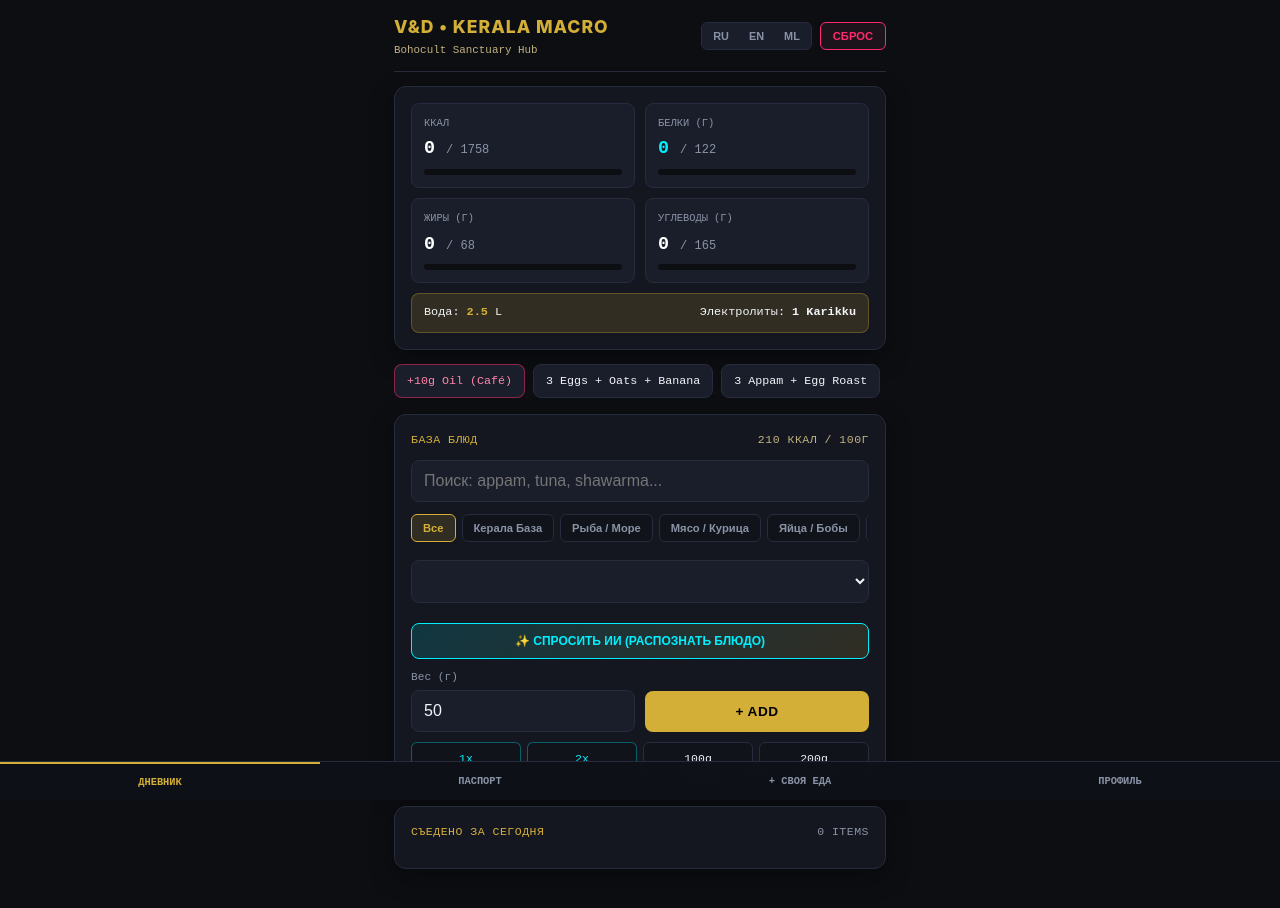
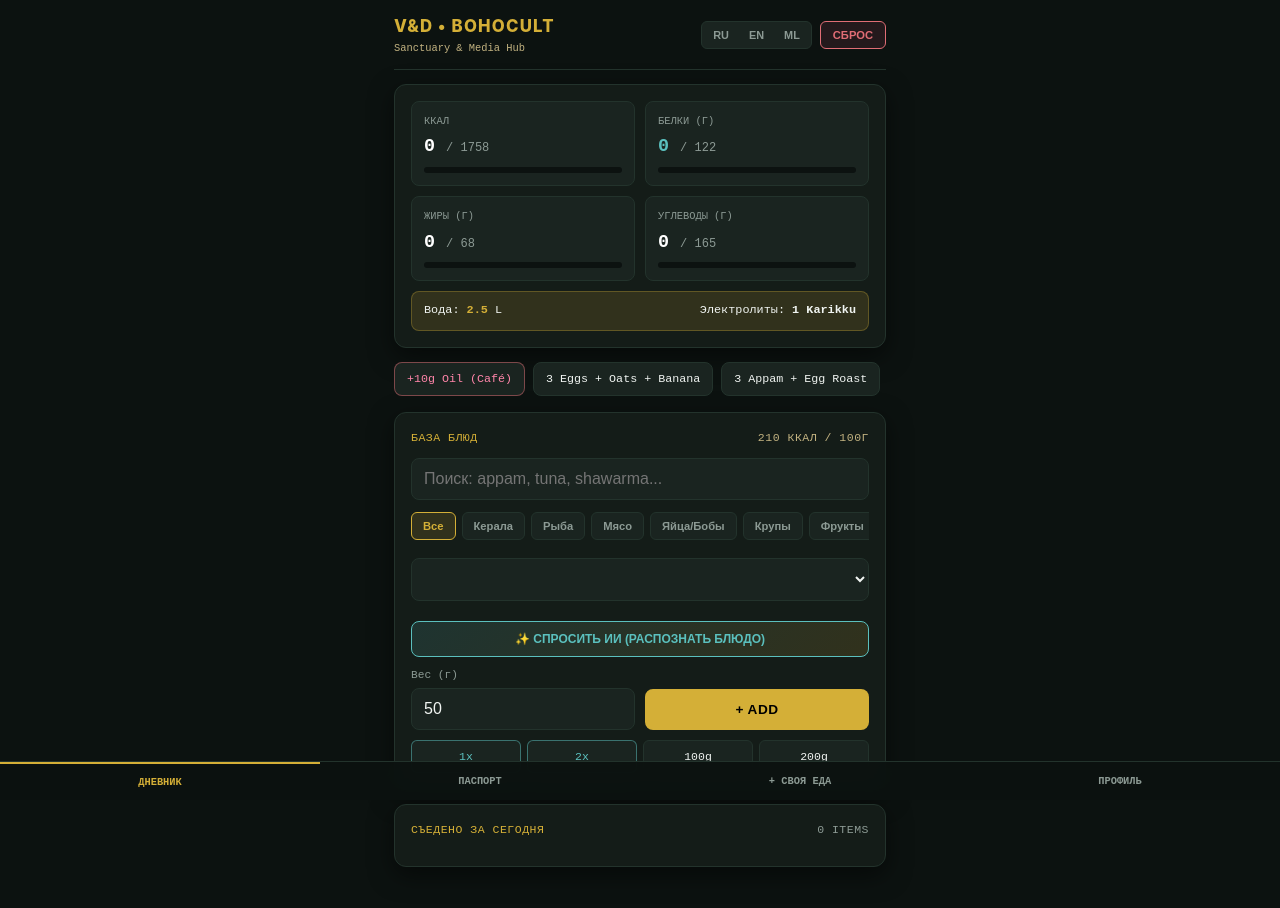
Before and after one commit to Dimikkaspar/kerala-food, a plain HTML site: page index.html in a window 1280 px wide. Drawn offline with Linux system fonts and the light colour scheme.

Commit message:
Revise titles and update color variables in index.html
Updated titles and color variables for the Bohocult Macro Engine. Adjusted various styles for better UI consistency.

```diff
--- a/index.html
+++ b/index.html
@@ -3,20 +3,20 @@
 <head>
     <meta charset="UTF-8">
     <meta name="viewport" content="width=device-width, initial-scale=1.0, maximum-scale=1.0, user-scalable=no">
-    <title>V&D • KERALA MACRO ENGINE</title>
+    <title>V&D • BOHOCULT MACRO ENGINE</title>
     <style>
         :root {
-            --bg-main: #0c0e12;
-            --bg-card: #141720;
-            --bg-input: #1a1e2b;
+            --bg-main: #0c1210;
+            --bg-card: #141c18;
+            --bg-input: #1a2420;
             --gold: #D4AF37;
             --gold-dim: rgba(212, 175, 55, 0.15);
             --sand: #c2b280;
-            --cyan: #00f0ff;
-            --magenta: #ff2a6d;
-            --text-main: #f2f4f8;
-            --text-muted: #8a93a6;
-            --border: #262c3d;
+            --cyan: #5bc0be;
+            --magenta: #e06d75;
+            --text-main: #f0f4f1;
+            --text-muted: #8c9a94;
+            --border: #23332c;
         }
         * { box-sizing: border-box; margin: 0; padding: 0; -webkit-tap-highlight-color: transparent; }
         html, body {
@@ -31,8 +31,8 @@
             display: flex; justify-content: space-between; align-items: center;
             padding-bottom: 12px; margin-bottom: 14px; border-bottom: 1px solid var(--border);
         }
-        .app-title { font-weight: 800; font-size: 1.1rem; color: var(--gold); letter-spacing: 1px; }
-        .app-sub { font-family: ui-monospace, monospace; font-size: 0.68rem; color: var(--sand); margin-top: 2px; }
+        .app-title { font-weight: 800; font-size: 1.05rem; color: var(--gold); letter-spacing: 1.2px; text-transform: uppercase; }
+        .app-sub { font-family: ui-monospace, monospace; font-size: 0.65rem; color: var(--sand); margin-top: 2px; }
 
         .lang-switch { display: flex; gap: 4px; background: var(--bg-input); padding: 3px; border-radius: 6px; border: 1px solid var(--border); }
         .lang-btn { background: none; border: none; color: var(--text-muted); font-size: 0.68rem; font-weight: 700; padding: 4px 8px; border-radius: 4px; cursor: pointer; }
@@ -44,7 +44,7 @@
         .card {
             background: var(--bg-card); border: 1px solid var(--border);
             border-radius: 12px; padding: 16px; margin-bottom: 14px; width: 100%;
-            box-shadow: 0 8px 24px rgba(0,0,0,0.4);
+            box-shadow: 0 8px 24px rgba(0,0,0,0.5);
         }
         .card-header {
             font-family: ui-monospace, monospace; font-size: 0.72rem;
@@ -59,7 +59,7 @@
         .macro-val { font-family: ui-monospace, monospace; font-size: 1.15rem; font-weight: 700; margin: 4px 0 6px 0; color: #fff; }
         .macro-target { font-size: 0.75rem; color: var(--text-muted); font-weight: 400; }
 
-        .progress-track { height: 6px; background: #0c0e12; border-radius: 3px; overflow: hidden; }
+        .progress-track { height: 6px; background: #0c1210; border-radius: 3px; overflow: hidden; }
         .progress-fill { height: 100%; width: 0%; transition: width 0.25s ease; }
         .fill-kcal { background: var(--gold); }
         .fill-prot { background: var(--cyan); }
@@ -81,12 +81,12 @@
             font-family: ui-monospace, monospace; font-size: 0.73rem; cursor: pointer;
         }
         .chip-btn:active { background: var(--gold-dim); border-color: var(--gold); }
-        .chip-oil { border-color: rgba(255, 42, 109, 0.5); color: #ff85a9; }
+        .chip-oil { border-color: rgba(224, 109, 117, 0.5); color: #ff85a9; }
 
         .cat-scroll { display: flex; gap: 6px; overflow-x: auto; padding-bottom: 8px; margin-bottom: 10px; scrollbar-width: none; }
         .cat-scroll::-webkit-scrollbar { display: none; }
         .cat-tab {
-            flex: 0 0 auto; background: #10131a; border: 1px solid var(--border);
+            flex: 0 0 auto; background: var(--bg-input); border: 1px solid var(--border);
             color: var(--text-muted); padding: 7px 11px; border-radius: 6px;
             font-size: 0.7rem; font-weight: 600; cursor: pointer; white-space: nowrap;
         }
@@ -104,11 +104,12 @@
 
         .weight-pills { display: grid; grid-template-columns: repeat(4, minmax(0, 1fr)); gap: 6px; margin-top: 10px; }
         .pill-btn {
-            background: #10131a; border: 1px solid var(--border); color: var(--text-main);
+            background: var(--bg-input); border: 1px solid var(--border); color: var(--text-main);
             padding: 9px 4px; border-radius: 6px; font-family: ui-monospace, monospace;
             font-size: 0.72rem; cursor: pointer; text-align: center;
         }
-        .pill-btn.unit { border-color: rgba(0, 240, 255, 0.35); color: var(--cyan); }
+        .pill-btn.unit { border-color: rgba(91, 192, 190, 0.5); color: var(--cyan); }
+        .pill-btn:active { border-color: var(--gold); color: var(--gold); }
 
         .btn-primary {
             width: 100%; background: var(--gold); color: #000; border: none;
@@ -118,20 +119,20 @@
         .btn-primary:active { opacity: 0.8; }
 
         .ai-btn {
-            background: linear-gradient(135deg, rgba(0,240,255,0.15), rgba(212,175,55,0.15));
+            background: linear-gradient(135deg, rgba(91,192,190,0.15), rgba(212,175,55,0.15));
             border: 1px solid var(--cyan); color: var(--cyan);
             padding: 10px; border-radius: 8px; font-size: 0.75rem; font-weight: 700;
             width: 100%; margin-top: 8px; cursor: pointer; text-transform: uppercase;
         }
 
         .btn-reset {
-            background: #1d141b; border: 1px solid var(--magenta); color: var(--magenta);
+            background: #24191c; border: 1px solid var(--magenta); color: var(--magenta);
             padding: 7px 12px; border-radius: 6px; font-size: 0.7rem; font-weight: 700;
             text-transform: uppercase; cursor: pointer;
         }
 
         .passport-card {
-            background: linear-gradient(145deg, #161b26, #10131a);
+            background: linear-gradient(145deg, #16201b, #101814);
             border: 1.5px solid var(--gold);
             border-radius: 14px; padding: 18px; margin-bottom: 14px;
             position: relative; overflow: hidden;
@@ -148,17 +149,17 @@
 
         .log-item {
             display: flex; justify-content: space-between; align-items: center;
-            padding: 10px 0; border-bottom: 1px solid #1f2430; gap: 8px;
+            padding: 10px 0; border-bottom: 1px solid var(--border); gap: 8px;
         }
         .log-item:last-child { border-bottom: none; }
         .log-title { font-size: 0.85rem; font-weight: 600; color: var(--text-main); }
         .log-meta { font-family: ui-monospace, monospace; font-size: 0.7rem; color: var(--text-muted); margin-top: 2px; }
         .log-right { display: flex; align-items: center; gap: 10px; }
         .log-kcal { font-family: ui-monospace, monospace; font-size: 0.85rem; font-weight: 700; color: var(--gold); }
-        .del-btn { background: #231922; border: 1px solid var(--magenta); color: var(--magenta); width: 30px; height: 30px; border-radius: 6px; font-weight: 700; cursor: pointer; }
+        .del-btn { background: #24191c; border: 1px solid var(--magenta); color: var(--magenta); width: 30px; height: 30px; border-radius: 6px; font-weight: 700; cursor: pointer; }
 
         .bottom-nav {
-            position: fixed; bottom: 0; left: 0; right: 0; background: rgba(14, 17, 24, 0.95);
+            position: fixed; bottom: 0; left: 0; right: 0; background: rgba(12, 18, 16, 0.95);
             backdrop-filter: blur(10px); border-top: 1px solid var(--border); display: grid;
             grid-template-columns: repeat(4, 1fr); padding-bottom: env(safe-area-inset-bottom, 10px); z-index: 999;
         }
@@ -175,8 +176,8 @@
 <div class="app-container">
     <header class="app-header">
         <div>
-            <div class="app-title">V&D • KERALA MACRO</div>
-            <div class="app-sub" id="hdrSub">Bohocult Sanctuary Hub</div>
+            <div class="app-title">V&D • BOHOCULT</div>
+            <div class="app-sub" id="hdrSub">Sanctuary & Media Hub</div>
         </div>
         <div style="display: flex; gap: 8px; align-items: center;">
             <div class="lang-switch">
@@ -239,12 +240,12 @@
 
             <div class="cat-scroll">
                 <button type="button" class="cat-tab active" onclick="filterCat('ALL', this)" data-i18n="catAll">Все</button>
-                <button type="button" class="cat-tab" onclick="filterCat('KER_CARB', this)" data-i18n="catKerala">Керала База</button>
-                <button type="button" class="cat-tab" onclick="filterCat('SEA', this)" data-i18n="catSea">Рыба / Море</button>
-                <button type="button" class="cat-tab" onclick="filterCat('MEAT', this)" data-i18n="catMeat">Мясо / Курица</button>
-                <button type="button" class="cat-tab" onclick="filterCat('PROT', this)" data-i18n="catProt">Яйца / Бобы</button>
+                <button type="button" class="cat-tab" onclick="filterCat('KER_CARB', this)" data-i18n="catKerala">Керала</button>
+                <button type="button" class="cat-tab" onclick="filterCat('SEA', this)" data-i18n="catSea">Рыба</button>
+                <button type="button" class="cat-tab" onclick="filterCat('MEAT', this)" data-i18n="catMeat">Мясо</button>
+                <button type="button" class="cat-tab" onclick="filterCat('PROT', this)" data-i18n="catProt">Яйца/Бобы</button>
                 <button type="button" class="cat-tab" onclick="filterCat('BASE_CARB', this)" data-i18n="catCarb">Крупы</button>
-                <button type="button" class="cat-tab" onclick="filterCat('FRUIT', this)" data-i18n="catFruit">Фрукты / Жиры</button>
+                <button type="button" class="cat-tab" onclick="filterCat('FRUIT', this)" data-i18n="catFruit">Фрукты</button>
                 <button type="button" class="cat-tab" onclick="filterCat('SNACK', this)" data-i18n="catSnack">Напитки</button>
             </div>
 
@@ -282,7 +283,7 @@
     <!-- ВКЛАДКА 2: ПАСПОРТ ПИТАНИЯ -->
     <div id="tab-passport" class="tab-view">
         <div class="passport-card">
-            <div class="passport-title">V&D • Certified Nutrition Passport</div>
+            <div class="passport-title">Bohocult • Nutrition Passport</div>
             <div class="passport-name" id="pName">Dmitrii & Viji</div>
             <div class="passport-row"><span data-i18n="pGoalLabel">Goal / Цель:</span> <strong id="pGoalText" style="color: var(--gold);">Рекомпозиция (-10%)</strong></div>
             <div class="passport-row"><span data-i18n="pActLabel">Activity / Образ жизни:</span> <strong id="pActText">Сидячая / Ноутбук</strong></div>
@@ -451,8 +452,8 @@
             resetBtn: "Сброс", kcalLabel: "ККАЛ", protLabel: "БЕЛКИ (Г)", fatLabel: "ЖИРЫ (Г)", carbLabel: "УГЛЕВОДЫ (Г)",
             waterLabel: "Вода", electLabel: "Электролиты",
             databaseTitle: "База блюд", searchPlaceholder: "Поиск: appam, tuna, shawarma...",
-            catAll: "Все", catKerala: "Керала База", catSea: "Рыба / Море", catMeat: "Мясо / Курица",
-            catProt: "Яйца / Бобы", catCarb: "Крупы", catFruit: "Фрукты / Жиры", catSnack: "Напитки",
+            catAll: "Все", catKerala: "Керала", catSea: "Рыба", catMeat: "Мясо",
+            catProt: "Яйца/Бобы", catCarb: "Крупы", catFruit: "Фрукты", catSnack: "Напитки",
             aiBtn: "✨ Спросить ИИ (распознать блюдо)", addBtn: "+ Add", todayLog: "Съедено за сегодня",
             weightLabelText: "Вес (г)",
             customTitle: "Добавить свой продукт", customName: "Название продукта", customKcal: "Ккал на 100г",
@@ -479,8 +480,8 @@
             resetBtn: "Reset", kcalLabel: "KCAL", protLabel: "PROTEIN (G)", fatLabel: "FAT (G)", carbLabel: "CARBS (G)",
             waterLabel: "Water", electLabel: "Electrolytes",
             databaseTitle: "Food Database", searchPlaceholder: "Search: appam, tuna, shawarma...",
-            catAll: "All", catKerala: "Kerala Base", catSea: "Fish / Sea", catMeat: "Meat / Chicken",
-            catProt: "Eggs / Dal", catCarb: "Grains", catFruit: "Fruits / Fats", catSnack: "Drinks",
+            catAll: "All", catKerala: "Kerala", catSea: "Fish", catMeat: "Meat",
+            catProt: "Eggs/Dal", catCarb: "Grains", catFruit: "Fruits", catSnack: "Drinks",
             aiBtn: "✨ Ask AI (Recognize Dish)", addBtn: "+ Add", todayLog: "Today's Log",
             weightLabelText: "Weight (g)",
             customTitle: "Add Custom Food", customName: "Food Name", customKcal: "Kcal per 100g",
@@ -644,14 +645,14 @@
             goal: parseFloat(document.getElementById('goal').value) || -0.10,
             protRatio: parseFloat(document.getElementById('protRatio').value) || 1.8
         };
-        safeSet('vd_profile_v11', profile);
+        safeSet('vd_profile_v12', profile);
         calculateTargets();
         renderPassport();
         renderLog();
     }
 
     function calculateTargets() {
-        const profile = safeGet('vd_profile_v11', { age: 34, height: 178, weight: 68, activity: 1.375, goal: -0.10, protRatio: 1.8 });
+        const profile = safeGet('vd_profile_v12', { age: 34, height: 178, weight: 68, activity: 1.375, goal: -0.10, protRatio: 1.8 });
         const bmr = (10 * profile.weight) + (6.25 * profile.height) - (5 * profile.age) + 5;
         const targetKcal = Math.round(bmr * profile.activity * (1 + profile.goal));
         const targetProt = Math.round(profile.weight * profile.protRatio);
@@ -667,7 +668,7 @@
     }
 
     function renderPassport() {
-        const profile = safeGet('vd_profile_v11', { name: 'Dmitrii', goal: -0.10, weight: 68, protRatio: 1.8 });
+        const profile = safeGet('vd_profile_v12', { name: 'Dmitrii', goal: -0.10, weight: 68, protRatio: 1.8 });
         document.getElementById('pName').textContent = profile.name + ' & Viji';
         const goalsMap = {
             ru: { "-0.18": "Сушка (-18%)", "-0.10": "Рекомпозиция (-10%)", "0": "Поддержка (0%)", "0.12": "Набор массы (+12%)" },
@@ -758,9 +759,9 @@
             c: parseFloat(document.getElementById('custCarb').value) || 0,
             unitW: unitW, unitName: 'portion (' + unitW + 'g)'
         };
-        const savedCustom = safeGet('vd_custom_v11', []);
+        const savedCustom = safeGet('vd_custom_v12', []);
         savedCustom.push(newFood);
-        safeSet('vd_custom_v11', savedCustom);
+        safeSet('vd_custom_v12', savedCustom);
         foodsDB.unshift(newFood);
         populateFoodSelect();
         document.getElementById('custName').value = '';
@@ -768,7 +769,7 @@
     }
 
     function saveSetAndRender() {
-        safeSet('vd_log_v11', dailyLog);
+        safeSet('vd_log_v12', dailyLog);
         renderLog();
     }
 
@@ -786,7 +787,7 @@
         document.getElementById('itemsCount').textContent = dailyLog.length + ' items';
 
         updateBar('barKcal', totKcal, targets.kcal, false);
-        updateBar('barProt', totP, targets.p, true);
+        updateBar('barProt',totP, targets.p, true);
         updateBar('barFat', totF, targets.f, false);
         updateBar('barCarb', totC, targets.c, false);
 
@@ -820,10 +821,10 @@
     }
 
     function init() {
-        const savedCustom = safeGet('vd_custom_v11', []);
+        const savedCustom = safeGet('vd_custom_v12', []);
         foodsDB = savedCustom.concat(RAW_DB.map(r => ({ id: r[0], cat: r[1], name: r[2], kcal: r[3], p: r[4], f: r[5], c: r[6], unitW: r[7], unitName: r[8] })));
 
-        const savedProfile = safeGet('vd_profile_v11', null);
+        const savedProfile = safeGet('vd_profile_v12', null);
         if (savedProfile) {
             document.getElementById('userName').value = savedProfile.name || 'Dmitrii';
             document.getElementById('age').value = savedProfile.age;
@@ -833,7 +834,7 @@
             document.getElementById('goal').value = savedProfile.goal;
             document.getElementById('protRatio').value = savedProfile.protRatio;
         }
-        dailyLog = safeGet('vd_log_v11', []);
+        dailyLog = safeGet('vd_log_v12', []);
         setLang('ru');
         populateFoodSelect();
         calculateTargets();
```
